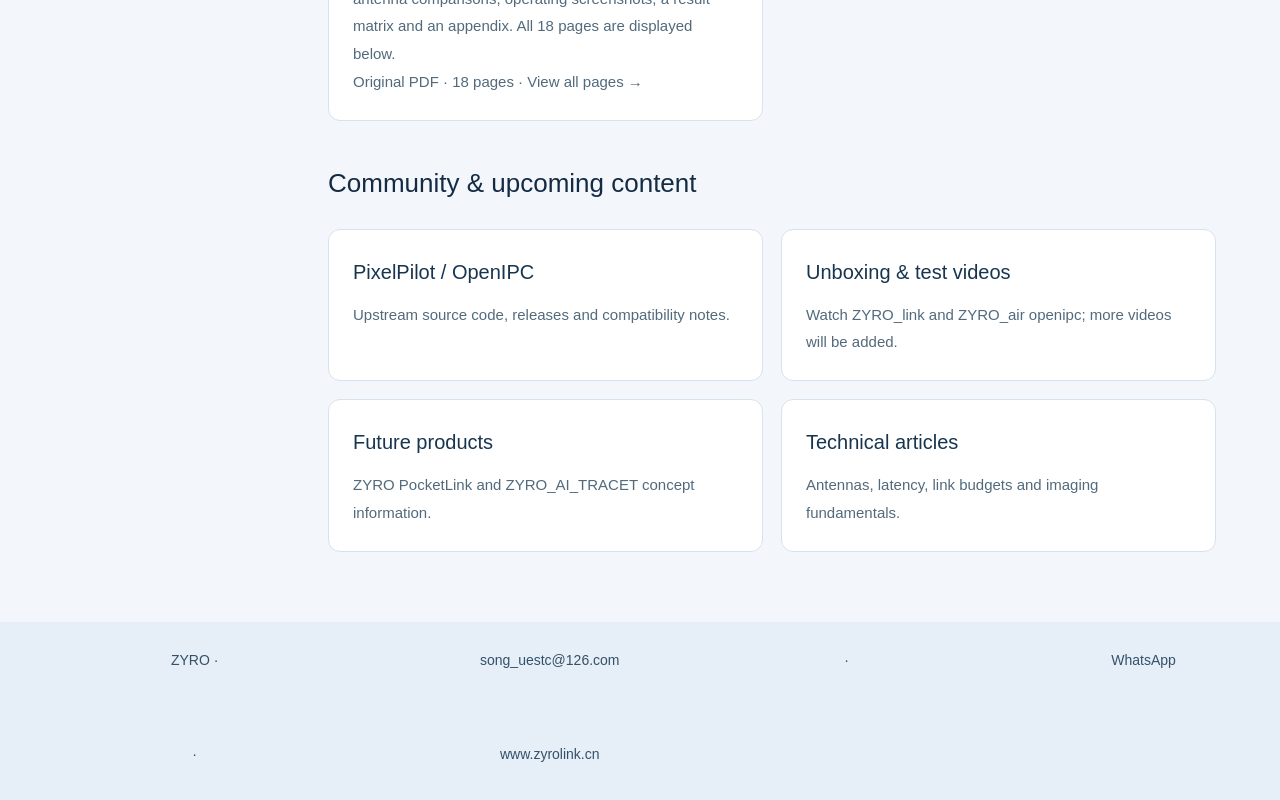
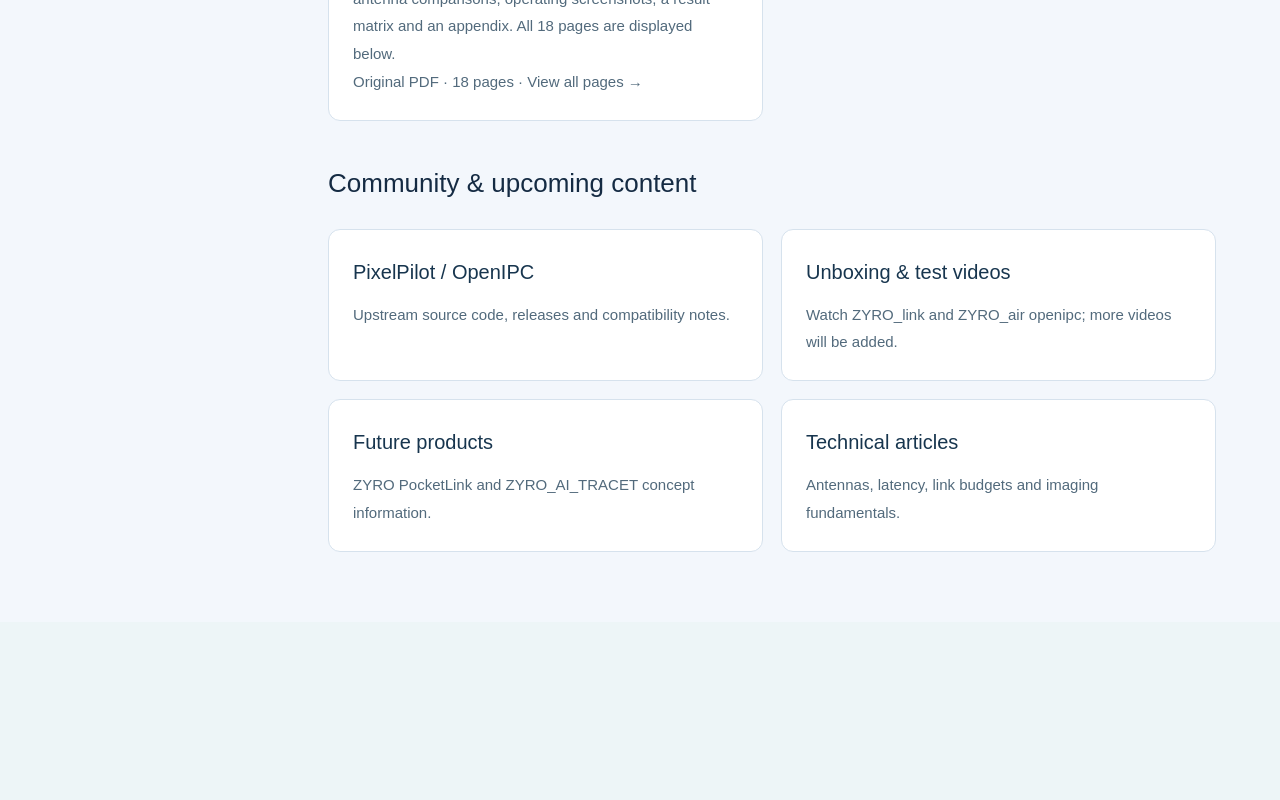
Before and after one commit to sonnyuestc/song, a Next.js app: page /wiki in a window 1280 px wide. Shown: the part 1742-2542 px from the top of the page. After the commit the page ends 2364 px from the top, so only its background shows below. Built offline with nearby package versions, Linux system fonts and the light colour scheme.

Commit message:
Remove contact footers from Wiki pages

```diff
--- a/app/wiki/WikiShell.tsx
+++ b/app/wiki/WikiShell.tsx
@@ -3,5 +3,5 @@ import { SiteHeader } from "../SiteHeader";
 import { sitePath } from "../site-path";
 import styles from "./wiki.module.css";
 export function WikiShell({ children }: { children: ReactNode }) {
-return <><SiteHeader language="en"/><div className={styles.wiki} lang="en"><aside><a className={styles.brand} href={sitePath("/wiki/")}>ZYRO / WIKI</a><nav aria-label="Wiki navigation">{[["/wiki/","Documentation"],["/wiki/#cases","Field tests"],["/wiki/pixelpilot/","Open-source community"],["/wiki/videos/","Unboxing & test videos"],["/wiki/future-products/","Future products"],["/wiki/articles/","Technical articles"]].map(([url,title])=><a key={url} href={sitePath(url)}>{title}</a>)}</nav><p>Updated as source material becomes available. Field results apply to the equipment and conditions recorded in each report.</p></aside><main>{children}</main></div><footer className={styles.footer}>ZYRO · <a href="mailto:song_uestc@126.com">song_uestc@126.com</a> · <a href="https://wa.me/8613480720937">WhatsApp</a> · <a href="https://www.zyrolink.cn">www.zyrolink.cn</a></footer></>;
+return <><SiteHeader language="en"/><div className={styles.wiki} lang="en"><aside><a className={styles.brand} href={sitePath("/wiki/")}>ZYRO / WIKI</a><nav aria-label="Wiki navigation">{[["/wiki/","Documentation"],["/wiki/#cases","Field tests"],["/wiki/pixelpilot/","Open-source community"],["/wiki/videos/","Unboxing & test videos"],["/wiki/future-products/","Future products"],["/wiki/articles/","Technical articles"]].map(([url,title])=><a key={url} href={sitePath(url)}>{title}</a>)}</nav><p>Updated as source material becomes available. Field results apply to the equipment and conditions recorded in each report.</p></aside><main>{children}</main></div></>;
 }
--- a/app/wiki/future-products/ai-tracet/page.tsx
+++ b/app/wiki/future-products/ai-tracet/page.tsx
@@ -37,5 +37,4 @@ export default function AiTracet(){return <><SiteHeader language="en"/><main cla
     {title:"Day and night observation",copy:"Visible-light and thermal options for different lighting conditions.",x:757,y:1314,width:146,height:99},
   ].map(a=><article key={a.title}><Artwork {...a} alt={a.title+" scenario concept"}/><div><h3>{a.title}</h3><p>{a.copy}</p></div></article>)}</div></div></section>
   <section className={styles.contact}><span className={styles.eyebrow}>A SMARTER VIEW, A WIDER WORLD</span><h2>Compact AI vision,<br/>more observation possibilities.</h2><p>Discuss lens combinations, platform interfaces and real application requirements.</p><div className={styles.actions}><a className={styles.button} href="mailto:song_uestc@126.com?subject=ZYRO_AI_TRACET">Discuss requirements ↗</a><a href={sitePath(artwork)} target="_blank" rel="noreferrer">View full concept artwork ↗</a></div><p className={styles.note}>Source: CV610 AI vision tracking concept artwork. Illustrated scenes and interfaces are not field-test results.</p></section>
-  <footer className={styles.footer}><a href={sitePath("/wiki/future-products/")}>ZYRO / Future products</a><a href="mailto:song_uestc@126.com">song_uestc@126.com</a><a href="https://wa.me/8613480720937">WhatsApp +86 134 8072 0937</a><a href="https://www.zyrolink.cn">www.zyrolink.cn</a></footer>
 </main></>;}
```
